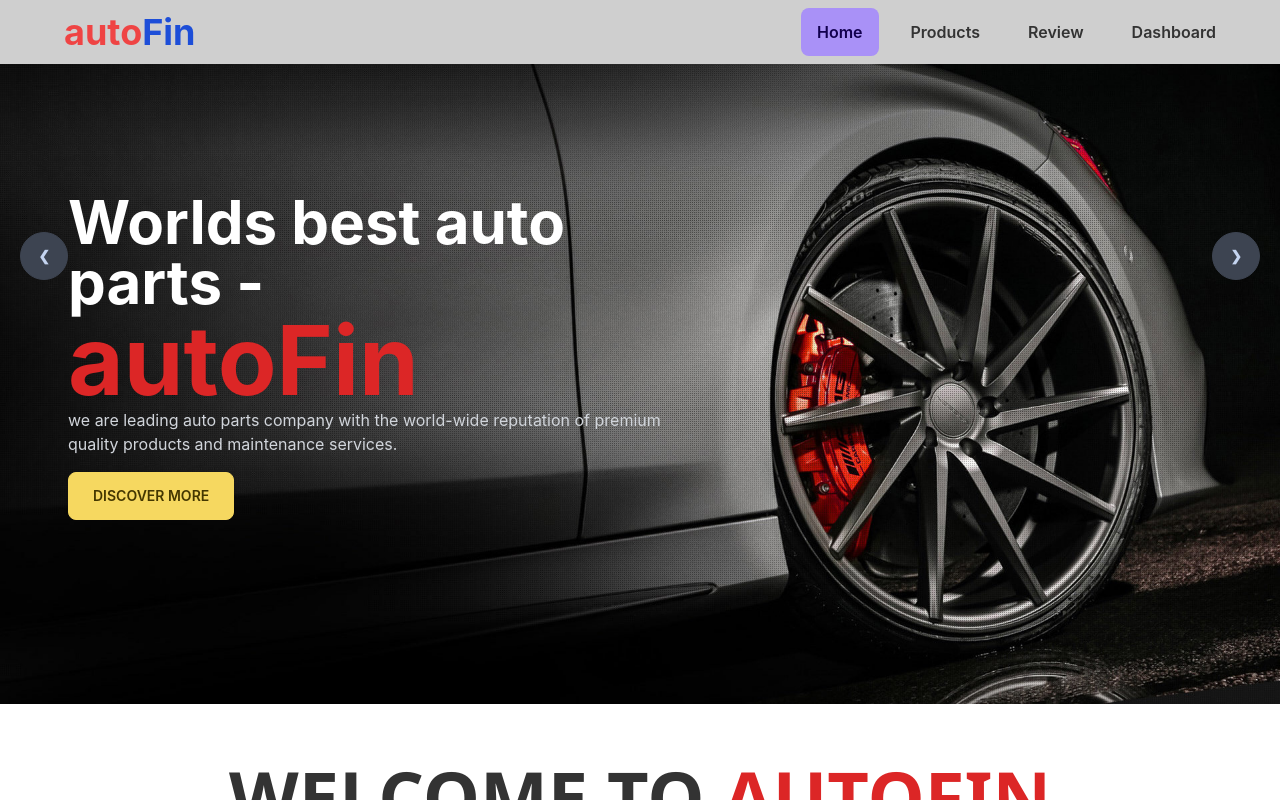
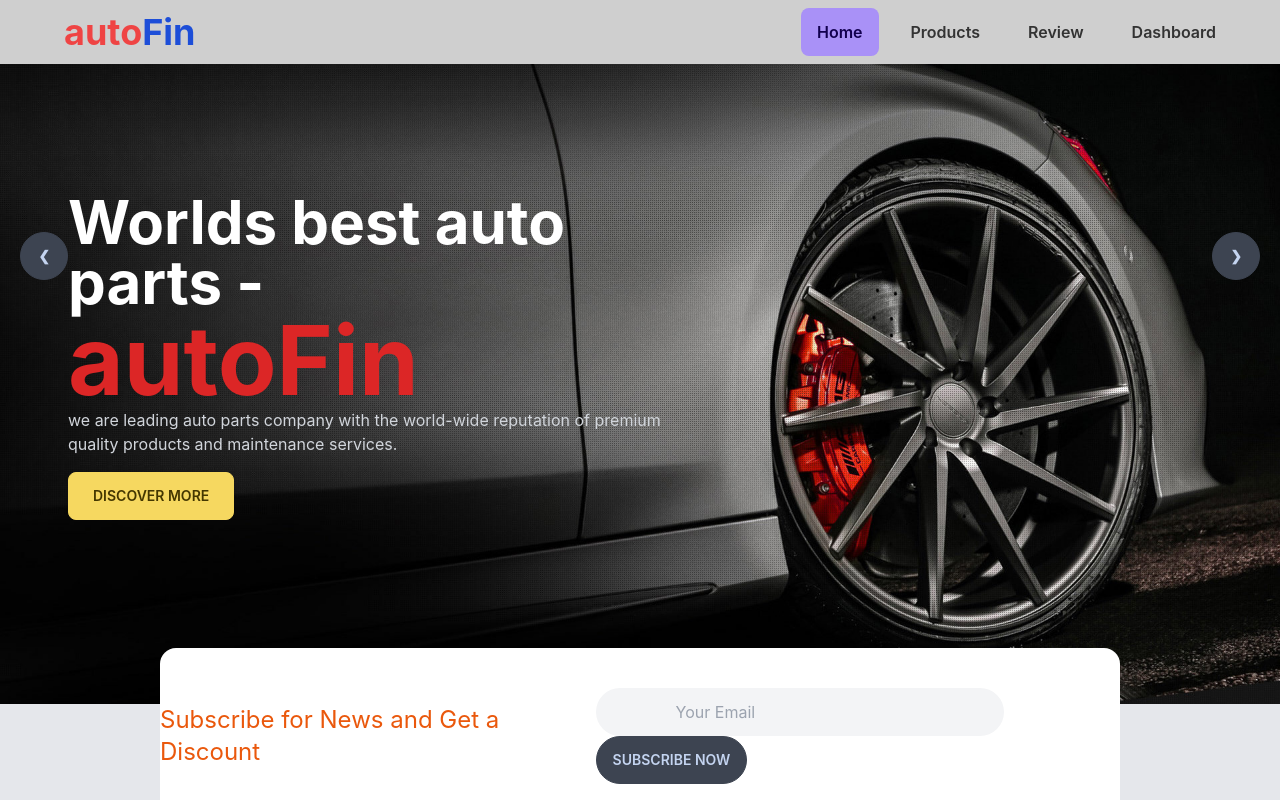
Before and after one commit to iinaamasum/autoFin-client, a React (Create React App) app: page / in a window 1280 px wide. Built offline with nearby package versions, Linux system fonts and the light colour scheme.

Commit message:
subscribe now section added

```diff
--- a/src/App.js
+++ b/src/App.js
@@ -3,11 +3,11 @@ import Navbar from './Shared/Navbar';
 
 function App() {
   return (
-    <>
+    <section className="bg-gray-200 max-w-[2000px] mx-auto">
       <Navbar>
         <Home />
       </Navbar>
-    </>
+    </section>
   );
 }
 
--- a/src/Pages/Home/Banner.jsx
+++ b/src/Pages/Home/Banner.jsx
@@ -6,7 +6,7 @@ import banner3 from '../../assets/images/slide-3-bg.jpg';
 const Banner = () => {
   return (
     <section>
-      <div class="carousel h-[80vh] w-full">
+      <div class="carousel h-[80vh] w-full z-0">
         <div id="slide1" class="carousel-item relative w-full">
           <img alt="" src={banner1} class="w-full" />
           <div class="absolute flex justify-between transform -translate-y-1/2 left-5 right-5 top-1/2">
--- a/src/Pages/Home/Home.jsx
+++ b/src/Pages/Home/Home.jsx
@@ -1,11 +1,13 @@
 import React from 'react';
 import Banner from './Banner';
 import CollectionImgCollege from './CollectionImgCollege';
+import SubscribeNow from './SubscribeNow';
 
 const Home = () => {
   return (
     <div>
       <Banner />
+      <SubscribeNow />
       <CollectionImgCollege />
     </div>
   );
--- /dev/null
+++ b/src/Pages/Home/SubscribeNow.jsx
@@ -0,0 +1,25 @@
+import React from 'react';
+
+const SubscribeNow = () => {
+  return (
+    <div className="z-40 w-full md:w-3/4 mx-auto">
+      <div className="bg-white relative md:-mt-14 flex items-center justify-center py-10 rounded-2xl">
+        <h3 className="text-2xl text-orange-600 md:mr-8 hidden xl:block">
+          Subscribe for News and Get a Discount
+        </h3>
+        <div class="form-control">
+          <div class="w-auto">
+            <input
+              type="text"
+              placeholder="Your Email"
+              class="px-4 sm:px-20 py-3 outline-none focus:ring-0 mr-1 sm:mr-5 rounded-full bg-gray-100"
+            />
+            <button class="btn rounded-full">Subscribe Now</button>
+          </div>
+        </div>
+      </div>
+    </div>
+  );
+};
+
+export default SubscribeNow;
```
